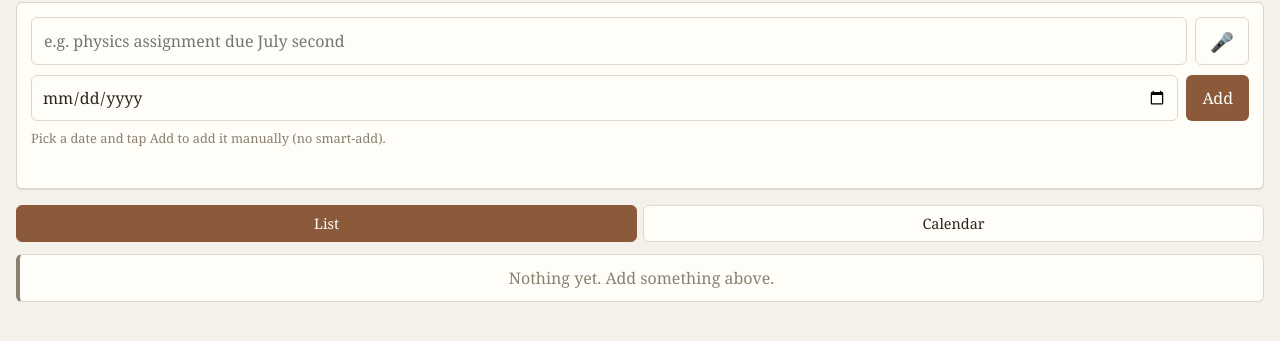
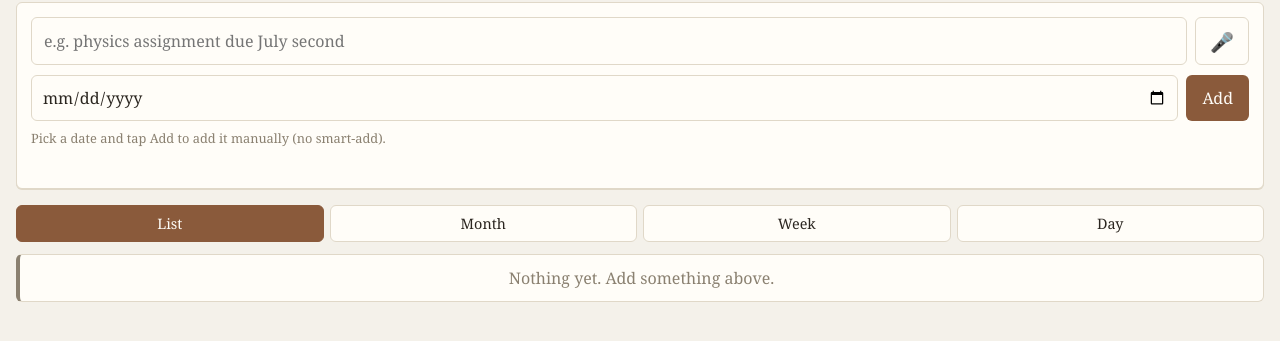
Before and after one commit to AJaenicke518/plaenicke, a website with bundled scripts: page index.html in a window 1280 px wide. Both pictures are taken after a click on the button "List". Shown: the part 67-408 px from the top of the page. Built offline with nearby package versions, Linux system fonts and the light colour scheme.

Commit message:
feat: four-way view toggle and fixed-height month cells

```diff
--- a/index.html
+++ b/index.html
@@ -45,7 +45,9 @@
 
   <nav class="view-toggle">
     <button id="show-list" type="button" class="active">List</button>
-    <button id="show-calendar" type="button">Calendar</button>
+    <button id="show-month" type="button">Month</button>
+    <button id="show-week" type="button">Week</button>
+    <button id="show-day" type="button">Day</button>
   </nav>
 
   <section id="list-view">
@@ -61,6 +63,24 @@
     <div id="calendar-grid" class="calendar-grid"></div>
   </section>
 
+  <section id="week-view" hidden>
+    <div class="cal-controls">
+      <button id="prev-week" type="button">&larr;</button>
+      <span id="week-label"></span>
+      <button id="next-week" type="button">&rarr;</button>
+    </div>
+    <div id="week-grid" class="week-grid"></div>
+  </section>
+
+  <section id="day-view" hidden>
+    <div class="cal-controls">
+      <button id="prev-day" type="button">&larr;</button>
+      <span id="day-label"></span>
+      <button id="next-day" type="button">&rarr;</button>
+    </div>
+    <div id="day-body"></div>
+  </section>
+
   <div id="settings-host"></div>
 
   <script type="module" src="js/app.js"></script>
--- a/js/app.js
+++ b/js/app.js
@@ -1,7 +1,8 @@
 import { loadItems, saveItems } from './storage.js';
 import { makeItem, sortItemsByDate } from './items.js';
 import { toISO } from './dateparse.js';
-import { buildMonthGrid, groupItemsByDate } from './calendar.js';
+import { buildMonthGrid, groupItemsByDate, monthCellSummary } from './calendar.js';
+import { startOfWeek, addDays } from './timegrid.js';
 import { parseViaWorker, decideFlow } from './smartadd.js';
 import { renderPreview } from './preview.js';
 import { isVoiceSupported, dictate } from './voice.js';
@@ -14,8 +15,6 @@ const els = {
   add: document.getElementById('add-btn'),
   message: document.getElementById('message'),
   preview: document.getElementById('preview'),
-  showList: document.getElementById('show-list'),
-  showCal: document.getElementById('show-calendar'),
   listView: document.getElementById('list-view'),
   list: document.getElementById('item-list'),
   calView: document.getElementById('calendar-view'),
@@ -25,6 +24,20 @@ const els = {
   calGrid: document.getElementById('calendar-grid'),
   settingsBtn: document.getElementById('settings-btn'),
   settingsHost: document.getElementById('settings-host'),
+  showList: document.getElementById('show-list'),
+  showMonth: document.getElementById('show-month'),
+  showWeek: document.getElementById('show-week'),
+  showDay: document.getElementById('show-day'),
+  weekView: document.getElementById('week-view'),
+  weekLabel: document.getElementById('week-label'),
+  weekGrid: document.getElementById('week-grid'),
+  prevWeek: document.getElementById('prev-week'),
+  nextWeek: document.getElementById('next-week'),
+  dayView: document.getElementById('day-view'),
+  dayLabel: document.getElementById('day-label'),
+  dayBody: document.getElementById('day-body'),
+  prevDay: document.getElementById('prev-day'),
+  nextDay: document.getElementById('next-day'),
 };
 
 const MONTH_NAMES = ['January', 'February', 'March', 'April', 'May', 'June',
@@ -32,6 +45,8 @@ const MONTH_NAMES = ['January', 'February', 'March', 'April', 'May', 'June',
 
 let items = loadItems();
 let viewMonth = new Date();
+let viewDay = toISO(new Date());
+let viewWeekStart = startOfWeek(viewDay);
 
 // In-app dictation — only surface the mic where the browser supports it.
 // (On iPhone, the keyboard's own mic is always available regardless.)
@@ -153,7 +168,7 @@ function renderCalendar() {
   const month = viewMonth.getMonth();
   els.calLabel.textContent = `${MONTH_NAMES[month]} ${year}`;
   const weeks = buildMonthGrid(year, month);
-  const byDate = groupItemsByDate(items);
+  const byDate = groupItemsByDate(sortItemsByDate(items));
   const todayISO = toISO(new Date());
   els.calGrid.innerHTML = '';
   for (const d of ['Sun', 'Mon', 'Tue', 'Wed', 'Thu', 'Fri', 'Sat']) {
@@ -172,12 +187,20 @@ function renderCalendar() {
       num.className = 'cal-day';
       num.textContent = cell.day;
       div.appendChild(num);
-      for (const it of byDate[cell.date] || []) {
+      const { chips, more } = monthCellSummary(byDate[cell.date] || []);
+      for (const it of chips) {
         const chip = document.createElement('div');
         chip.className = 'cal-item type-' + (it.type || 'general');
         chip.textContent = it.title;
         div.appendChild(chip);
       }
+      if (more > 0) {
+        const m = document.createElement('div');
+        m.className = 'cal-more';
+        m.textContent = `+${more} more`;
+        div.appendChild(m);
+      }
+      div.addEventListener('click', () => openDay(cell.date));
       els.calGrid.appendChild(div);
     }
   }
@@ -186,19 +209,31 @@ function renderCalendar() {
 function render() { renderList(); renderCalendar(); }
 
 function showView(which) {
-  const isList = which === 'list';
-  els.listView.hidden = !isList;
-  els.calView.hidden = isList;
-  els.showList.classList.toggle('active', isList);
-  els.showCal.classList.toggle('active', !isList);
+  const views = { list: els.listView, month: els.calView, week: els.weekView, day: els.dayView };
+  const buttons = { list: els.showList, month: els.showMonth, week: els.showWeek, day: els.showDay };
+  for (const [name, el] of Object.entries(views)) el.hidden = name !== which;
+  for (const [name, b] of Object.entries(buttons)) b.classList.toggle('active', name === which);
+  render();
+}
+
+function openDay(dateISO) {
+  viewDay = dateISO;
+  viewWeekStart = startOfWeek(dateISO);
+  showView('day');
 }
 
 els.add.addEventListener('click', handleAdd);
 els.text.addEventListener('keydown', (e) => { if (e.key === 'Enter') handleAdd(); });
 els.showList.addEventListener('click', () => showView('list'));
-els.showCal.addEventListener('click', () => showView('calendar'));
+els.showMonth.addEventListener('click', () => showView('month'));
+els.showWeek.addEventListener('click', () => showView('week'));
+els.showDay.addEventListener('click', () => showView('day'));
 els.prev.addEventListener('click', () => { viewMonth = new Date(viewMonth.getFullYear(), viewMonth.getMonth() - 1, 1); renderCalendar(); });
 els.next.addEventListener('click', () => { viewMonth = new Date(viewMonth.getFullYear(), viewMonth.getMonth() + 1, 1); renderCalendar(); });
+els.prevDay.addEventListener('click', () => { viewDay = addDays(viewDay, -1); render(); });
+els.nextDay.addEventListener('click', () => { viewDay = addDays(viewDay, 1); render(); });
+els.prevWeek.addEventListener('click', () => { viewWeekStart = addDays(viewWeekStart, -7); render(); });
+els.nextWeek.addEventListener('click', () => { viewWeekStart = addDays(viewWeekStart, 7); render(); });
 
 render();
 
```
